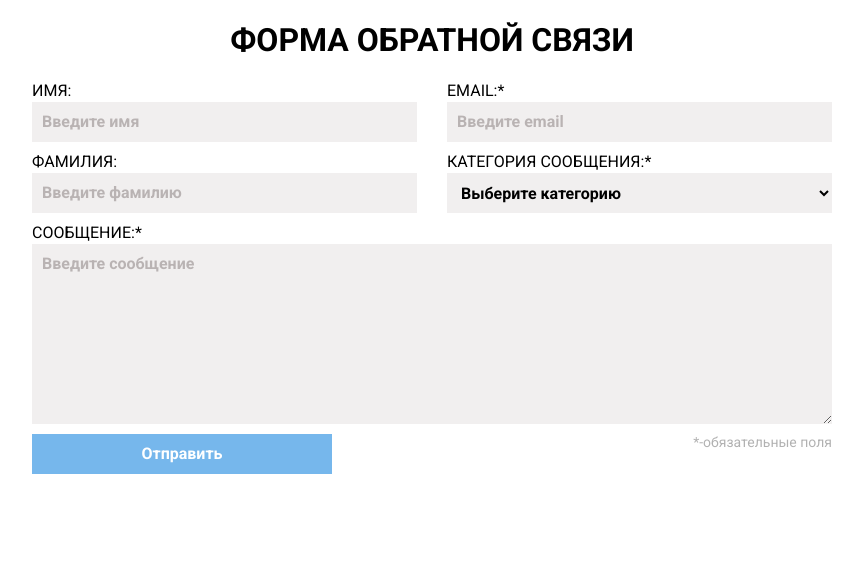
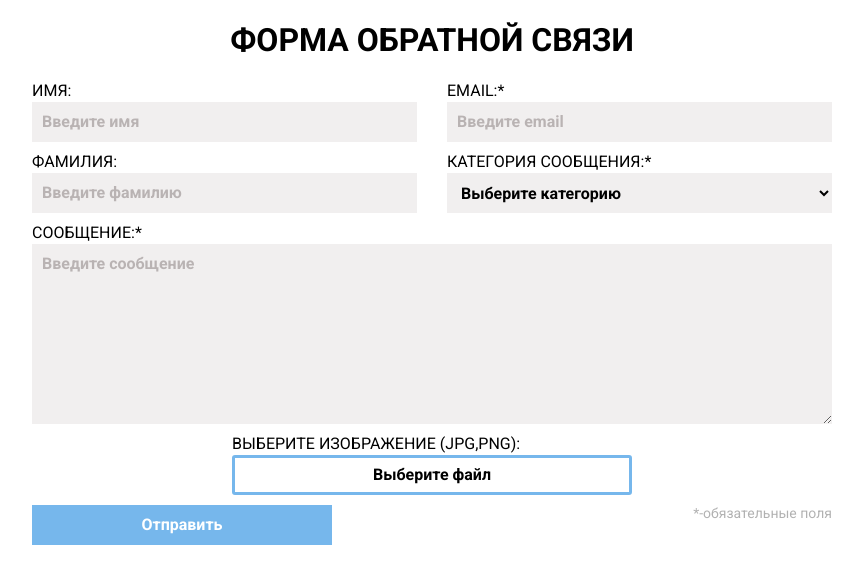
Before and after one commit to silkroadbum/validation-form, a React (Create React App) app: page / in a window 1280 px wide. Shown: the top 584 px of the page, without its empty margins (208-1071 px from the left). Built offline with nearby package versions, Linux system fonts and the light colour scheme.

Commit message:
Стилизовал кнопки формы

```diff
--- a/src/components/Form/Form.tsx
+++ b/src/components/Form/Form.tsx
@@ -1,6 +1,16 @@
+import { useRef } from 'react';
+
 function Form() {
+  const inputFileRef = useRef<HTMLInputElement>(null);
+
+  const handlePickFile = () => {
+    if (inputFileRef.current) {
+      inputFileRef.current.click();
+    }
+  };
+
   return (
-    <form className="form">
+    <form className="form" method="post" encType="multipart/form-data">
       <div className="form__top-block">
         <div className="form__left-block">
           <label className="form__label" htmlFor="name">
@@ -60,9 +70,25 @@ function Form() {
         id="message"
         placeholder="Введите сообщение"
         required></textarea>
+      <div className="form__file-block">
+        <label className="form__label" htmlFor="image">
+          Выберите изображение (JPG,PNG):
+        </label>
+        <button className="button button--input-file" onClick={handlePickFile} type="button">
+          Выберите файл
+        </button>
+        <input
+          className="form__input-file visually-hidden"
+          ref={inputFileRef}
+          type="file"
+          name="image"
+          id="image"
+          accept="image/jpg, image/png"
+        />
+      </div>
       <div className="form__bottom-block">
         <span className="form__text">*-обязательные поля</span>
-        <button className="button" type="submit">
+        <button className="button button--submit" type="submit">
           Отправить
         </button>
       </div>
--- a/src/index.scss
+++ b/src/index.scss
@@ -9,6 +9,17 @@ body {
   margin: 0;
   font-family: 'Roboto', sans-serif;
   font-size: 16px;
+}
+
+.visually-hidden {
+  position: absolute;
+  width: 1px;
+  height: 1px;
+  margin: -1px;
+  padding: 0;
+  border: 0;
+  clip: rect(0 0 0 0);
+  overflow: hidden;
 }
 
 .container {
@@ -71,6 +82,12 @@ body {
   }
 }
 
+.form__file-block {
+  margin: 0 auto;
+  margin-bottom: 10px;
+  max-width: 400px;
+}
+
 .form__label {
   display: block;
   margin-bottom: 2px;
@@ -89,6 +106,19 @@ body {
   outline: none;
   border: none;
   background-color: #f1efef;
+  transition: all 0.2s ease-in-out;
+  &::placeholder {
+    font-family: inherit;
+    font-size: 16px;
+    font-weight: bold;
+    color: #b9b3b3;
+  }
+  &:hover {
+    background-color: #e9e5e5;
+  }
+  &:focus {
+    background-color: #dbd9d9;
+  }
   &--message {
     height: 180px;
     margin-bottom: 5px;
@@ -98,40 +128,38 @@ body {
   }
 }
 
-.form__input::placeholder {
-  font-family: inherit;
-  font-size: 16px;
-  font-weight: bold;
-  color: #b9b3b3;
-}
-
-.form__input:hover {
-  background-color: #e9e5e5;
-}
-
-.form__input:focus {
-  background-color: #dbd9d9;
-}
-
 .button {
   font-family: inherit;
   font-size: 16px;
   font-weight: bold;
-  color: #ffffff;
-  background-color: #76b7ec;
-  border: none;
   cursor: pointer;
   width: 100%;
   height: 40px;
-  @media (min-width: 650px) {
-    width: 300px;
+  transition: all 0.2s ease-in-out;
+  &--submit {
+    color: #ffffff;
+    background-color: #76b7ec;
+    border: none;
+    &:hover {
+      background-color: #68a9de;
+    }
+    &:active {
+      background-color: #609dcf;
+    }
+    @media (min-width: 650px) {
+      width: 300px;
+    }
+  }
+  &--input-file {
+    background-color: transparent;
+    border: 3px solid #76b7ec;
+    border-radius: 3px;
+    &:hover {
+      background-color: #76b7ec;
+      color: #ffffff;
+    }
+    &:active {
+      background-color: #609dcf;
+    }
   }
 }
-
-.button:hover {
-  background-color: #68a9de;
-}
-
-.button:active {
-  background-color: #609dcf;
-}
```
